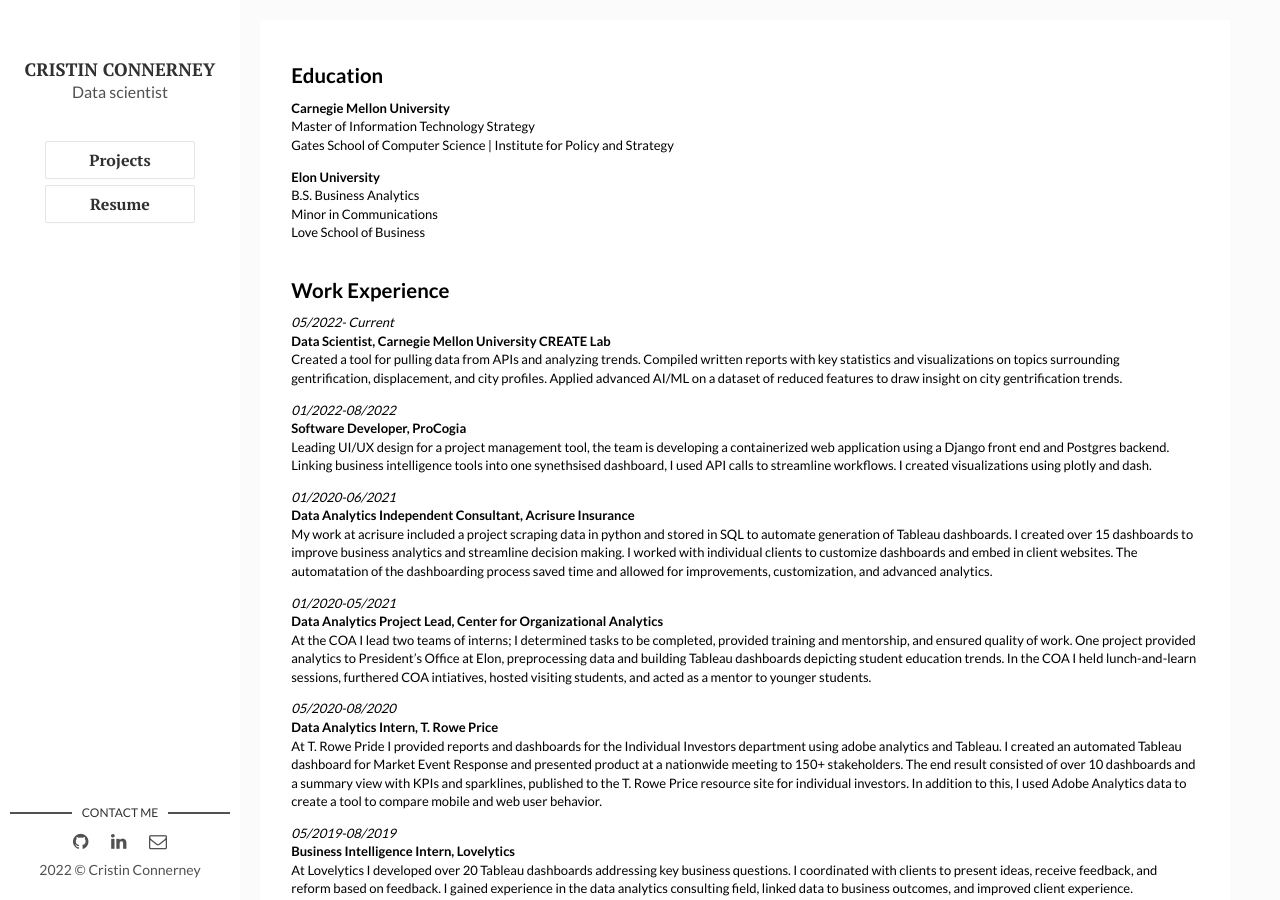
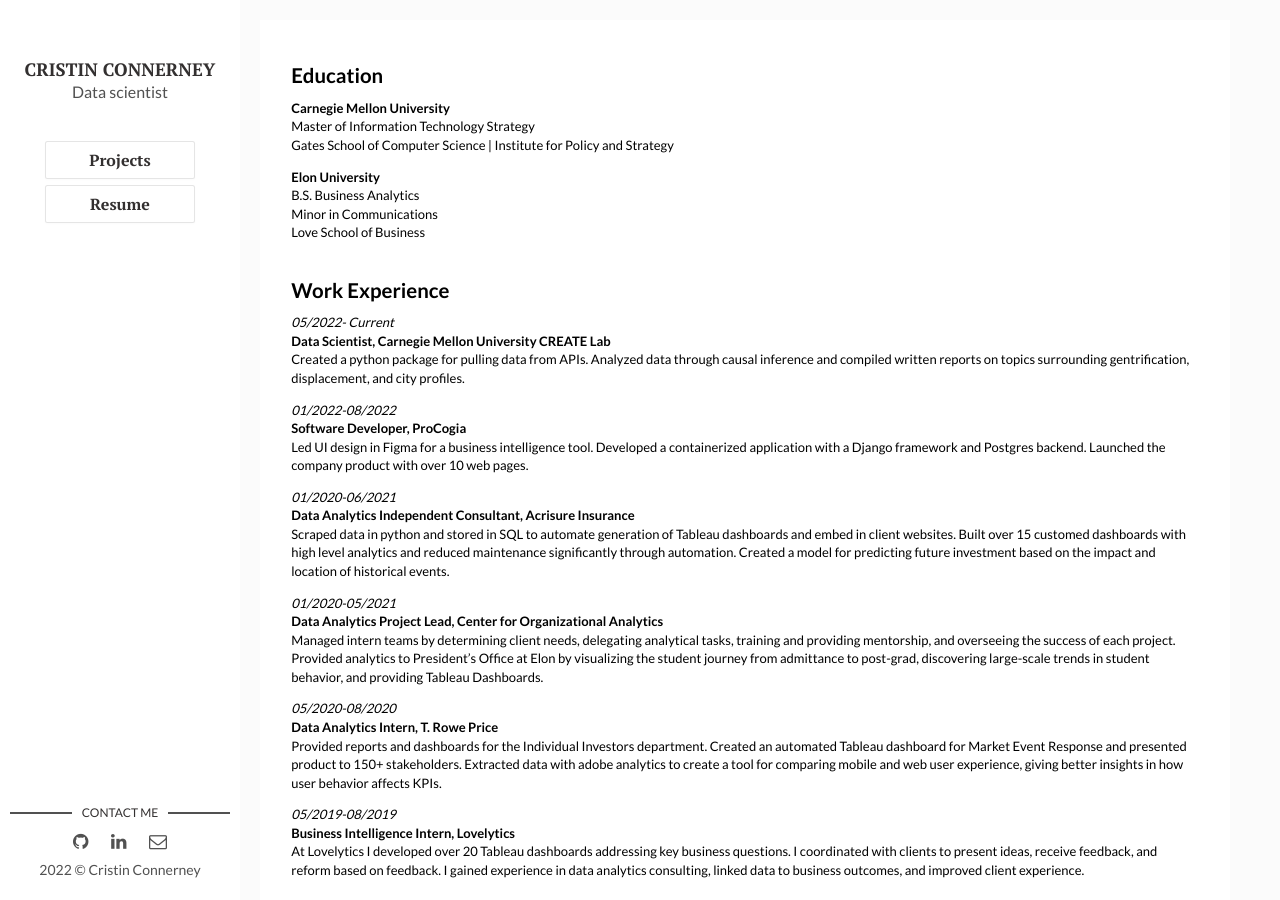
Before and after one commit to Cconnerney/cconnerney.github.io, a Jekyll site: the page built from _posts/2022-04-9-resume.markdown, in a window 1280 px wide and 900 px high. Built offline with Jekyll 4.4.1, drawn with Linux system fonts in a browser that asks for light colours; nearby versions of some CDN libraries; library files that are not in the unit come from our copies; comment, search, counter and statistics services are not loaded.

Commit message:
Update 2022-04-9-resume.markdown

```diff
--- a/_posts/2022-04-9-resume.markdown
+++ b/_posts/2022-04-9-resume.markdown
@@ -140,22 +140,22 @@
 <div class="text_cell_render border-box-sizing rendered_html">
 <h2 id="Work-Experience">Work Experience<a class="anchor-link" href="#Work-Experience">&#182;</a></h2><p><em>05/2022- Current</em><br>
 <strong>Data Scientist, Carnegie Mellon University CREATE Lab</strong><br>
-Created a tool for pulling data from APIs and analyzing trends. Compiled written reports with key statistics and visualizations on topics surrounding gentrification, displacement, and city profiles. Applied advanced AI/ML on a dataset of reduced features to draw insight on city gentrification trends.</p>
+Created a python package for pulling data from APIs. Analyzed data through causal inference and compiled written reports on topics surrounding gentrification, displacement, and city profiles. </p>
 <p><em>01/2022-08/2022</em><br>
 <strong>Software Developer, ProCogia</strong><br>
-Leading UI/UX design for a project management tool, the team is developing a containerized web application using a Django front end and Postgres backend. Linking business intelligence tools into one synethsised dashboard, I used API calls to streamline workflows. I created visualizations using plotly and dash.</p>
+Led UI design in Figma for a business intelligence tool. Developed a containerized application with a Django framework and Postgres backend. Launched the company product with over 10 web pages. </p>
 <p><em>01/2020-06/2021</em><br>
 <strong>Data Analytics Independent Consultant, Acrisure Insurance</strong><br>
-My work at acrisure included a project scraping data in python and stored in SQL to automate generation of Tableau dashboards. I created over 15 dashboards to improve business analytics and streamline decision making. I worked with individual clients to customize dashboards and embed in client websites. The automatation of the dashboarding process saved time and allowed for improvements, customization, and advanced analytics.</p>
+Scraped data in python and stored in SQL to automate generation of Tableau dashboards and embed in client websites. Built over 15 customed dashboards with high level analytics and reduced maintenance significantly through automation. Created a model for predicting future investment based on the impact and location of historical events. </p>
 <p><em>01/2020-05/2021</em><br>
 <strong>Data Analytics Project Lead, Center for Organizational Analytics</strong><br>
-At the COA I lead two teams of interns; I determined tasks to be completed, provided training and mentorship, and ensured quality of work. One project provided analytics to President’s Office at Elon, preprocessing data and building Tableau dashboards depicting student education trends. In the COA I held lunch-and-learn sessions, furthered COA intiatives, hosted visiting students, and acted as a mentor to younger students.</p>
+Managed intern teams by determining client needs, delegating analytical tasks, training and providing mentorship, and overseeing the success of each project. Provided analytics to President’s Office at Elon by visualizing the student journey from admittance to post-grad, discovering large-scale trends in student behavior, and providing Tableau Dashboards. </p>
 <p><em>05/2020-08/2020</em><br>
 <strong>Data Analytics Intern, T. Rowe Price</strong><br>
-At T. Rowe Pride I provided reports and dashboards for the Individual Investors department using adobe analytics and Tableau. I created an automated Tableau dashboard for Market Event Response and presented product at a nationwide meeting to 150+ stakeholders. The end result consisted of over 10 dashboards and a summary view with KPIs and sparklines, published to the T. Rowe Price resource site for individual investors. In addition to this, I used Adobe Analytics data to create a tool to compare mobile and web user behavior.</p>
+Provided reports and dashboards for the Individual Investors department. Created an automated Tableau dashboard for Market Event Response and presented product to 150+ stakeholders. Extracted data with adobe analytics to create a tool for comparing mobile and web user experience, giving better insights in how user behavior affects KPIs.</p>
 <p><em>05/2019-08/2019</em><br>
 <strong>Business Intelligence Intern, Lovelytics</strong><br>
-At Lovelytics I developed over 20 Tableau dashboards addressing key business questions. I coordinated with clients to present ideas, receive feedback, and reform based on feedback. I gained experience in the data analytics consulting field, linked data to business outcomes, and improved client experience.</p>
+At Lovelytics I developed over 20 Tableau dashboards addressing key business questions. I coordinated with clients to present ideas, receive feedback, and reform based on feedback. I gained experience in data analytics consulting, linked data to business outcomes, and improved client experience.</p>
 
 </div>
 </div>
```
